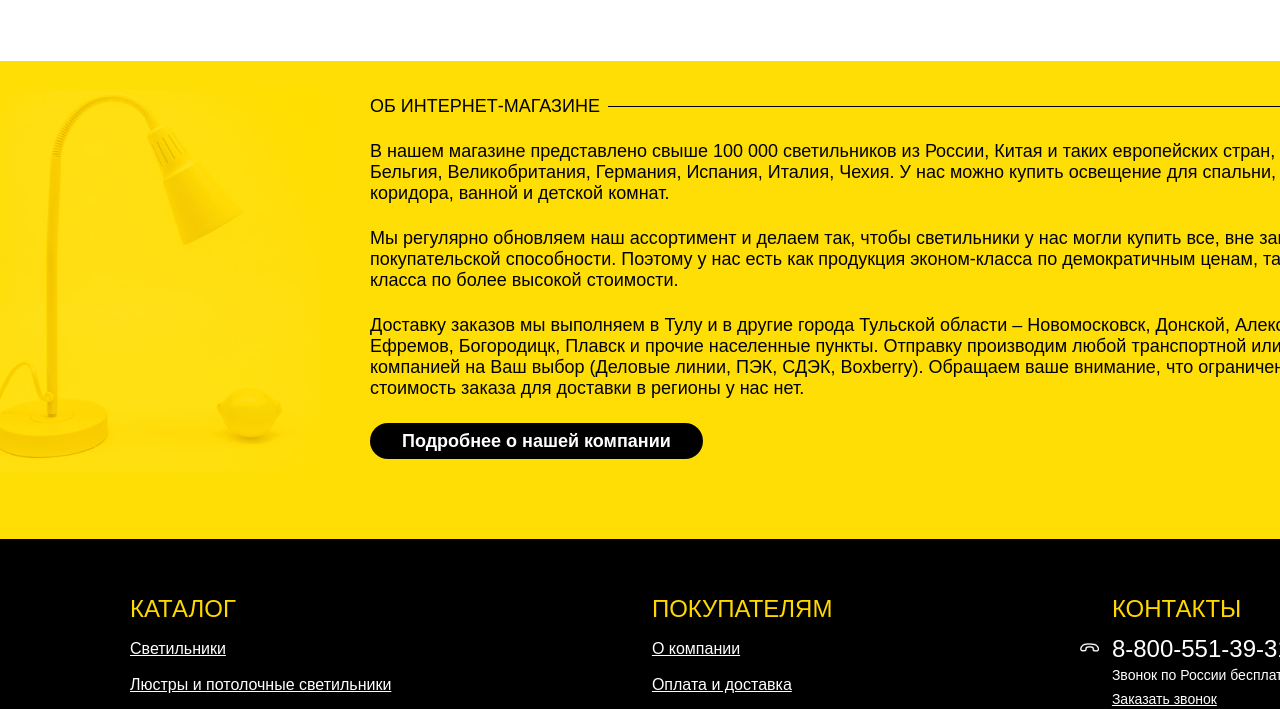
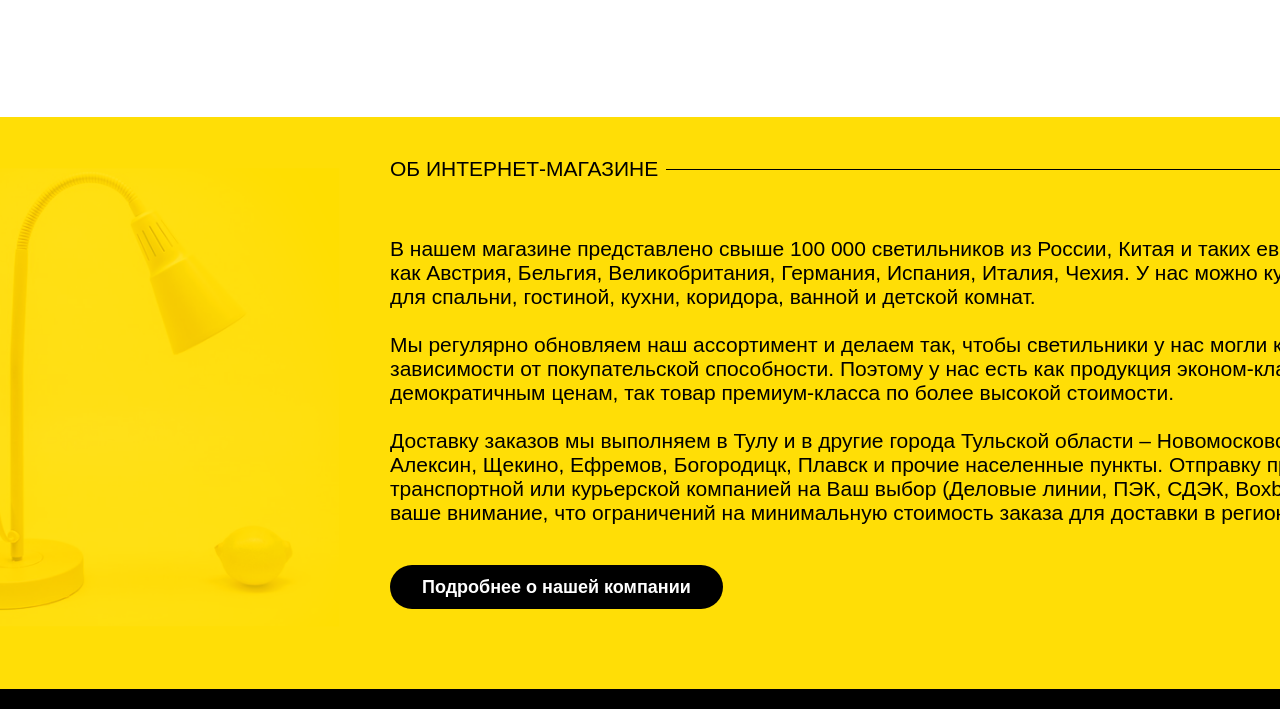
Before and after one commit to subreax/mag-svet, a plain HTML site: page src/index.html in a window 1280 px wide. Shown: the part 3591-4300 px from the top of the page. Drawn offline with Linux system fonts and the light colour scheme.

Commit message:
Выравнивание

```diff
--- a/src/index.html
+++ b/src/index.html
@@ -1,5 +1,5 @@
 <!DOCTYPE html>
-<html lang="en">
+<html lang="ru">
 <head>
     <meta charset="UTF-8">
     <meta name="viewport" content="width=device-width, initial-scale=1.0">
--- a/src/style.css
+++ b/src/style.css
@@ -704,16 +704,18 @@ h3::before, h3::after {
 
 .about {
     background: #ffde06;
-    padding-top: 35px;
+    padding-top: 40px;
     padding-bottom: 80px;
     position: relative;
+    margin-top: 120px;
+    font-size: 21px;
 }
 
 .about__img {
     position: absolute;
     height: 80%;
-    left: calc(50% - 600px);
-    top: 50%;
+    left: calc(50% - 620px);
+    top: 53%;
     object-fit: contain;
     transform: translate(-50%, -55%);
 }
@@ -724,6 +726,7 @@ h3::before, h3::after {
     display: flex;
     align-items: center;
     gap: 8px;
+    margin-bottom: 56px;
 }
 
 .about__title::after {
@@ -741,18 +744,19 @@ h3::before, h3::after {
 .about button {
     font-family: Montserrat, sans-serif;
     font-weight: bold;
+    font-size: 18px;
     border: none;
     background-color: black;
     color: white;
-    line-height: 36px;
+    line-height: 44px;
     padding: 0 32px;
+    margin-top: 16px;
     border-radius: 100px;
     cursor: pointer;
-    font-size: 18px;
 }
 
 .about__margin {
-    margin-left: calc(50% - 360px);
+    margin-left: calc(50% - 340px);
 }
 
 
```
Also changed, not shown: src/icons/mail-white.png.
